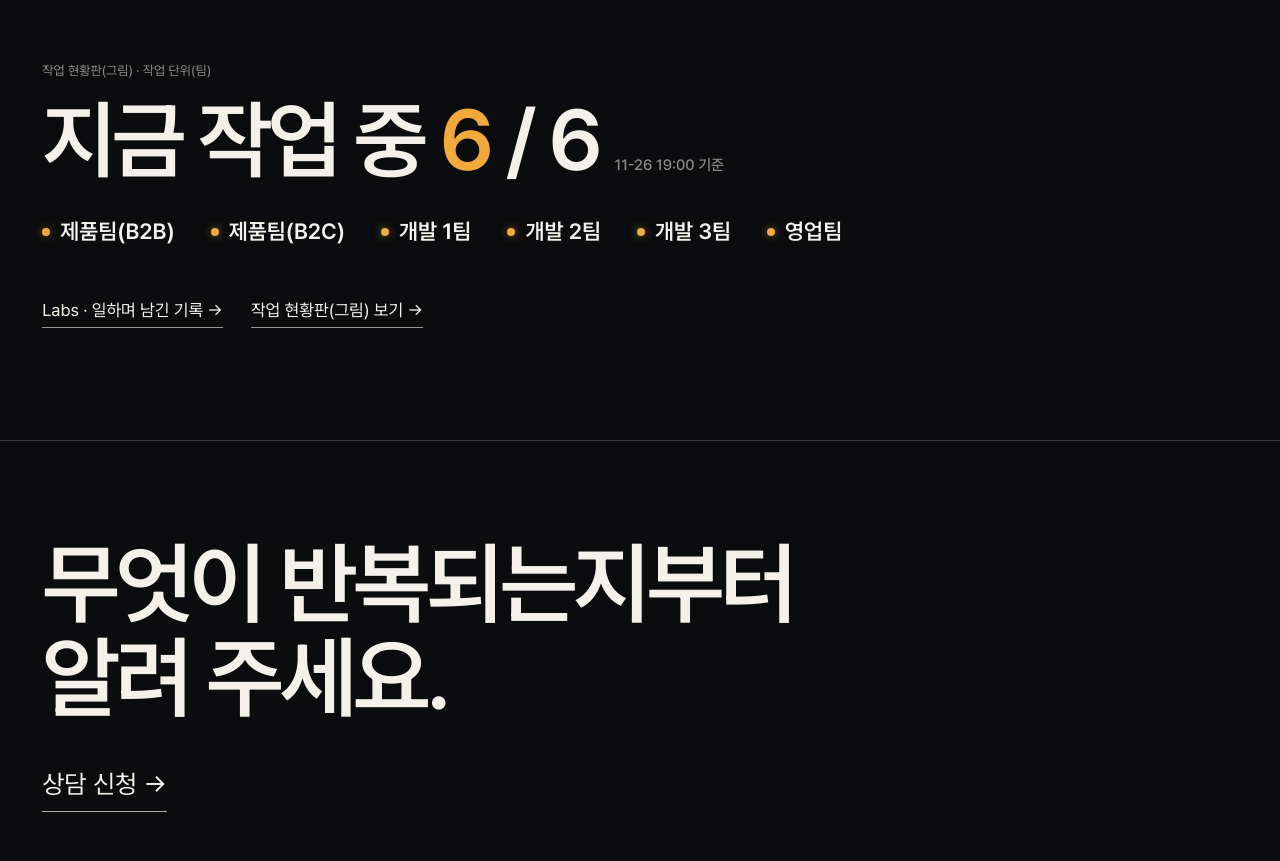
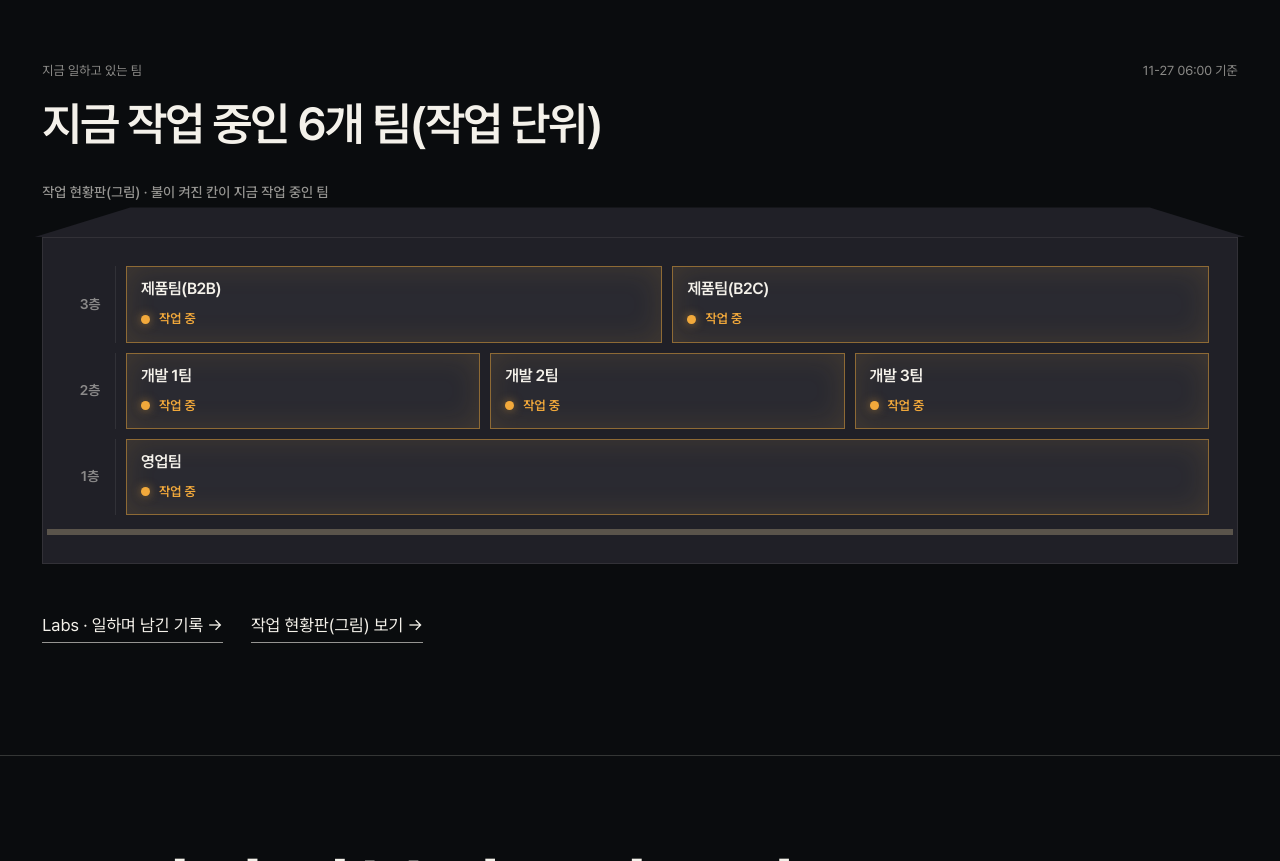
Before and after one commit to solve-for-x-labs/soluni-site, a plain HTML site: page index.html in a window 1280 px wide. Shown: the part 8878-9739 px from the top of the page. Drawn offline with Linux system fonts and the light colour scheme.

Commit message:
작업 현황판 건물 그림으로(사장님 11-27 A) — 11-27

```diff
--- a/index.html
+++ b/index.html
@@ -37,7 +37,7 @@
 <span class="no">07</span><h2 class="big">대표 한 명,<br>그리고 AI 작업 단위.</h2>
 <p class="disc">솔유니는 대표 1인 회사입니다. 아래 &#x27;팀&#x27;은 대표가 AI 개발 도구로 나눠 운영하는 작업 단위입니다. 비용·계약·시작 시점은 대표가 직접 확인합니다.</p>
 <div class="nums"><div><b>307</b><span>결정 기록 · 번호 붙인 원장 · 11-26</span></div><div><b>92</b><span>날짜별 작업 보고 · 11-17 ~ 11-26</span></div></div>
-<div class="sbs"><p class="lab">작업 현황판(그림) · 작업 단위(팀)</p><p class="now"><span class="nw">지금 작업 중</span> <span class="nw"><b>6</b> / 6</span><small>11-26 19:00 기준</small></p><div class="names"><span class=""><i aria-hidden="true"></i>제품팀(B2B)</span><span class=""><i aria-hidden="true"></i>제품팀(B2C)</span><span class=""><i aria-hidden="true"></i>개발 1팀</span><span class=""><i aria-hidden="true"></i>개발 2팀</span><span class=""><i aria-hidden="true"></i>개발 3팀</span><span class=""><i aria-hidden="true"></i>영업팀</span></div></div>
+<div class="sbs"><p class="lab">지금 일하고 있는 팀<span>11-27 06:00 기준</span></p><p class="ttl">지금 작업 중인 6개 팀(작업 단위)</p><figure class="bld sm"><figcaption>작업 현황판(그림) · 불이 켜진 칸이 지금 작업 중인 팀</figcaption><div class="house" role="img" aria-label="작업 현황판(그림) · 불이 켜진 칸이 지금 작업 중인 팀: 3층 제품팀(B2B) 작업 중, 제품팀(B2C) 작업 중 / 2층 개발 1팀 작업 중, 개발 2팀 작업 중, 개발 3팀 작업 중 / 1층 영업팀 작업 중"><span class="roof" aria-hidden="true"></span><div class="fl"><span class="fno">3층</span><div class="rw" style="grid-template-columns:repeat(2,minmax(0,1fr))"><div class="cell"><b>제품팀(B2B)</b><span class="st"><i class="dot" aria-hidden="true"></i>작업 중</span></div><div class="cell"><b>제품팀(B2C)</b><span class="st"><i class="dot" aria-hidden="true"></i>작업 중</span></div></div></div><div class="fl"><span class="fno">2층</span><div class="rw" style="grid-template-columns:repeat(3,minmax(0,1fr))"><div class="cell"><b>개발 1팀</b><span class="st"><i class="dot" aria-hidden="true"></i>작업 중</span></div><div class="cell"><b>개발 2팀</b><span class="st"><i class="dot" aria-hidden="true"></i>작업 중</span></div><div class="cell"><b>개발 3팀</b><span class="st"><i class="dot" aria-hidden="true"></i>작업 중</span></div></div></div><div class="fl"><span class="fno">1층</span><div class="rw" style="grid-template-columns:repeat(1,minmax(0,1fr))"><div class="cell"><b>영업팀</b><span class="st"><i class="dot" aria-hidden="true"></i>작업 중</span></div></div></div><span class="ground" aria-hidden="true"></span></div></figure></div>
 <div class="links"><a href="/soluni-site/labs/">Labs · 일하며 남긴 기록 →</a><a href="/soluni-site/team/">작업 현황판(그림) 보기 →</a></div>
 </section>
 <section class="end" id="contact"><h2>무엇이 반복되는지부터<br>알려 주세요.</h2><a class="mail" href="https://www.solve-for-x.net/contact/">상담 신청 →</a><div class="foot"><span>솔유니 · Solve for X · 회사 소개 <a href="https://www.solve-for-x.net">www.solve-for-x.net</a></span><span>사이트의 사진 일부는 생성형 AI로 만든 연출 이미지입니다.</span></div></section>
--- a/site.css
+++ b/site.css
@@ -205,3 +205,27 @@ dl.state dd{margin:0}
 }
 
 .sb .nw,.sbs .nw{white-space:nowrap;display:inline-block}
+
+/* 작업 현황판(그림) = 건물 그림(사장님 11-27 A, 지금 사이트와 같은 모양). 색·글자만 새 사이트(어두운 바탕·호박색)에 맞춤. */
+.sb h1.ttl{font-weight:600;font-size:clamp(40px,5.6vw,84px);line-height:1.08;letter-spacing:-.045em;margin:0;max-width:14em}
+.sbs .lab{display:flex;justify-content:space-between;gap:16px}
+.sbs .ttl{font-weight:600;font-size:clamp(30px,3.6vw,52px);line-height:1.15;letter-spacing:-.04em;margin:0 0 4vh}
+.bld{--amber:#F2A93B;margin:7vh 0 0}
+.bld figcaption{font-size:14px;font-weight:500;opacity:.6;margin:0 0 14px}
+.house{position:relative;display:grid;gap:10px;margin-top:34px;padding:clamp(14px,2.4vw,28px);background:#202027;border:1px solid rgba(244,241,234,.08)}
+.house .roof{position:absolute;left:-10px;right:-10px;top:-31px;height:30px;background:#202027;clip-path:polygon(8% 0,92% 0,100% 100%,0 100%)}
+.house .fl{display:grid;grid-template-columns:2.8em minmax(0,1fr);gap:10px;align-items:stretch}
+.house .fno{display:flex;align-items:center;justify-content:center;font-size:14px;font-weight:600;opacity:.5;border-right:1px solid rgba(244,241,234,.16);padding-right:6px}
+.house .rw{display:grid;gap:10px}
+.house .cell{display:flex;flex-direction:column;justify-content:space-between;gap:18px;min-height:clamp(96px,13vh,140px);padding:16px 18px;background:#2A2A31;border:1px solid rgba(242,169,59,.5);box-shadow:inset 0 0 30px rgba(242,169,59,.12)}
+.house .cell b{font-size:clamp(17px,1.7vw,24px);font-weight:600;letter-spacing:-.025em;line-height:1.25}
+.house .st{display:inline-flex;align-items:center;gap:9px;font-size:15px;font-weight:600;color:var(--amber);white-space:nowrap}
+.house .dot{width:9px;height:9px;border-radius:50%;background:var(--amber);box-shadow:0 0 10px rgba(242,169,59,.55)}
+.house .cell.off{border-color:rgba(244,241,234,.12);box-shadow:none}
+.house .cell.off b{opacity:.5}.house .cell.off .st{color:#8A8F96}
+.house .cell.off .dot{background:none;border:1.5px solid #8A8F96;box-shadow:none;width:8px;height:8px}
+.house .ground{display:block;height:6px;margin:4px -24px 0;background:#5a544b}
+.bld.sm{margin-top:0}
+.bld.sm .cell{min-height:76px;padding:12px 14px;gap:10px}
+.bld.sm .cell b{font-size:16px}.bld.sm .st{font-size:13px}
+@media (max-width:640px){.house .cell{padding:12px;min-height:84px}.house .cell b{font-size:15px}.house .st{font-size:12px}.house .fl{grid-template-columns:2.2em minmax(0,1fr)}.sb h1.ttl{font-size:38px}.sbs .ttl{font-size:28px}}
--- a/sitemap.xml
+++ b/sitemap.xml
@@ -1,2 +1,2 @@
 <?xml version="1.0" encoding="UTF-8"?>
-<urlset xmlns="http://www.sitemaps.org/schemas/sitemap/0.9"><url><loc>https://solve-for-x-labs.github.io/soluni-site/</loc><lastmod>2026-11-26</lastmod></url><url><loc>https://solve-for-x-labs.github.io/soluni-site/solutions/security/</loc><lastmod>2026-11-26</lastmod></url><url><loc>https://solve-for-x-labs.github.io/soluni-site/team/</loc><lastmod>2026-11-26</lastmod></url><url><loc>https://solve-for-x-labs.github.io/soluni-site/labs/</loc><lastmod>2026-11-26</lastmod></url></urlset>
+<urlset xmlns="http://www.sitemaps.org/schemas/sitemap/0.9"><url><loc>https://solve-for-x-labs.github.io/soluni-site/</loc><lastmod>2026-11-27</lastmod></url><url><loc>https://solve-for-x-labs.github.io/soluni-site/solutions/security/</loc><lastmod>2026-11-27</lastmod></url><url><loc>https://solve-for-x-labs.github.io/soluni-site/team/</loc><lastmod>2026-11-27</lastmod></url><url><loc>https://solve-for-x-labs.github.io/soluni-site/labs/</loc><lastmod>2026-11-27</lastmod></url></urlset>
```
Also changed, not shown: team/index.html (+3 -2 lines), fonts/pretendard.woff2.
